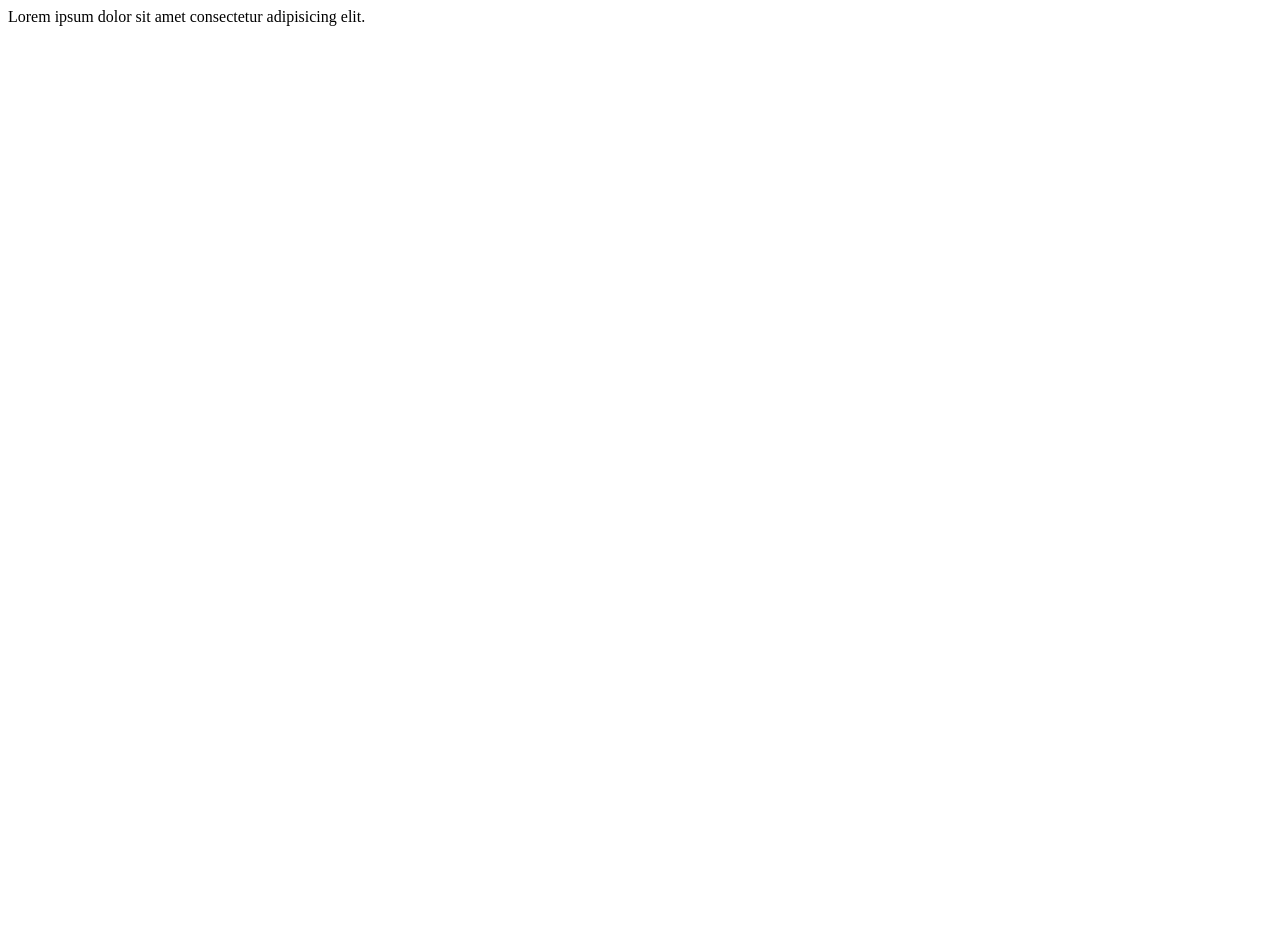
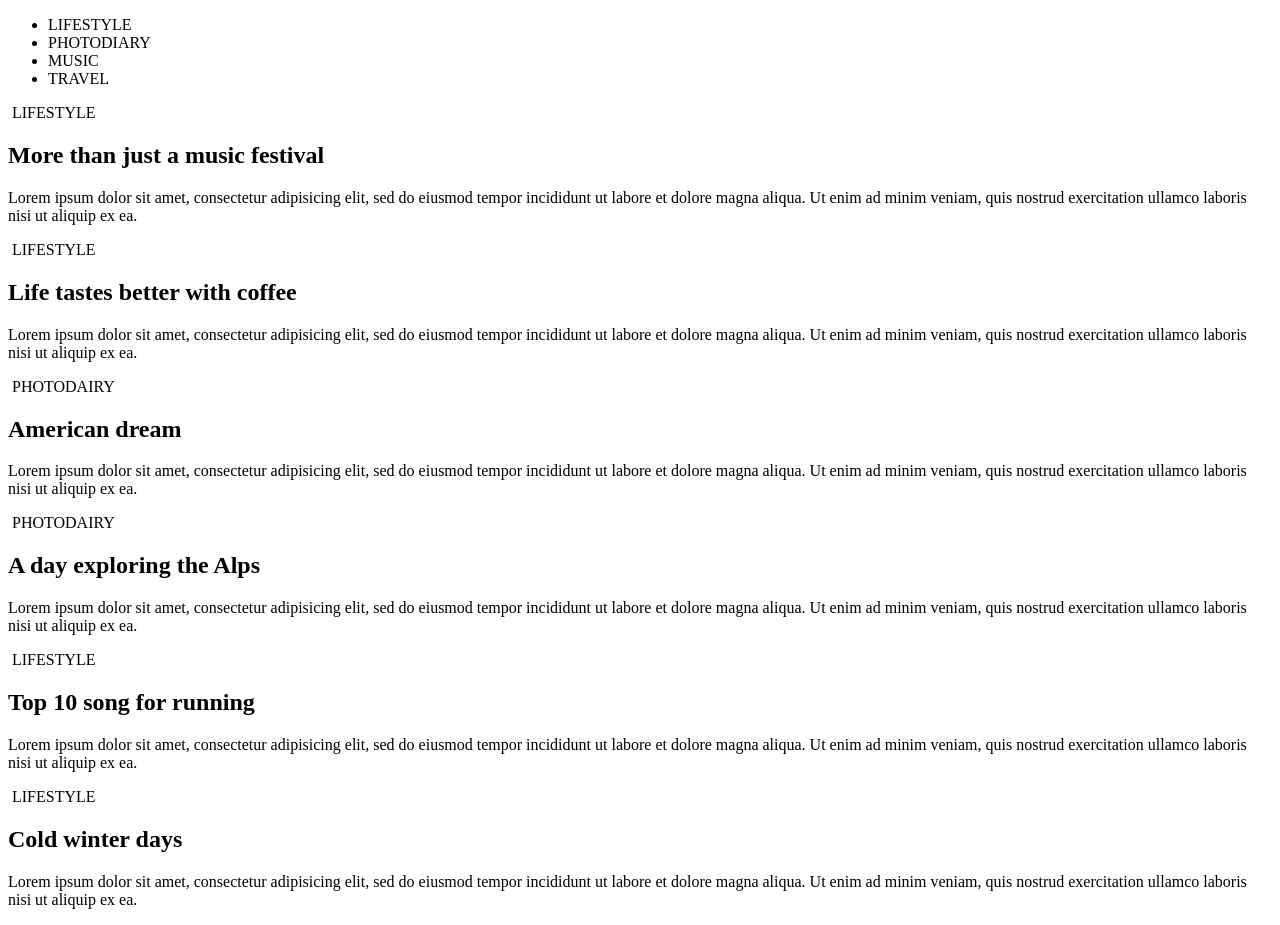
Before and after one commit to tapocxek/css_practic, a plain HTML site: page index.html in a window 1280 px wide. Before the commit the page ends 800 px from the top, so only its background shows below. Drawn offline with Linux system fonts and the light colour scheme.

Commit message:
Текст добвив

```diff
--- a/index.html
+++ b/index.html
@@ -5,8 +5,99 @@
     <meta http-equiv="X-UA-Compatible" content="IE=edge" />
     <meta name="viewport" content="width=device-width, initial-scale=1.0" />
     <title>Document</title>
+    <link
+      href="https://fonts.googleapis.com/css2?family=Playfair+Display&display=swap"
+      rel="stylesheet"
+    />
+    <link
+      href="https://fonts.googleapis.com/css2?family=Playfair+Display&family=Ubuntu:wght@300&display=swap"
+      rel="stylesheet"
+    />
   </head>
   <body>
-    Lorem ipsum dolor sit amet consectetur adipisicing elit.
+    <div class="wrapper">
+      <header class="header">
+        <nav class="header-nav">
+          <ul class="header-nav-list">
+            <li>LIFESTYLE</li>
+            <li>PHOTODIARY</li>
+            <li>MUSIC</li>
+            <li>TRAVEL</li>
+          </ul>
+        </nav>
+      </header>
+      <main class="main">
+        <div class="card-container">
+          <section class="card">
+            <img src="" alt="" class="card-img" />
+            <span class="card-category"> LIFESTYLE </span>
+            <h2 class="card-title">More than just a music festival</h2>
+            <p class="card-text">
+              Lorem ipsum dolor sit amet, consectetur adipisicing elit, sed do
+              eiusmod tempor incididunt ut labore et dolore magna aliqua. Ut
+              enim ad minim veniam, quis nostrud exercitation ullamco laboris
+              nisi ut aliquip ex ea.
+            </p>
+          </section>
+          <section class="card">
+            <img src="" alt="" class="card-img" />
+            <span class="card-category"> LIFESTYLE </span>
+            <h2 class="card-title">Life tastes better with coffee</h2>
+            <p class="card-text">
+              Lorem ipsum dolor sit amet, consectetur adipisicing elit, sed do
+              eiusmod tempor incididunt ut labore et dolore magna aliqua. Ut
+              enim ad minim veniam, quis nostrud exercitation ullamco laboris
+              nisi ut aliquip ex ea.
+            </p>
+          </section>
+          <section class="card">
+            <img src="" alt="" class="card-img" />
+            <span class="card-category"> PHOTODAIRY </span>
+            <h2 class="card-title">American dream</h2>
+            <p class="card-text">
+              Lorem ipsum dolor sit amet, consectetur adipisicing elit, sed do
+              eiusmod tempor incididunt ut labore et dolore magna aliqua. Ut
+              enim ad minim veniam, quis nostrud exercitation ullamco laboris
+              nisi ut aliquip ex ea.
+            </p>
+          </section>
+          <section class="card">
+            <img src="" alt="" class="card-img" />
+            <span class="card-category"> PHOTODAIRY </span>
+            <h2 class="card-title">A day exploring the Alps</h2>
+            <p class="card-text">
+              Lorem ipsum dolor sit amet, consectetur adipisicing elit, sed do
+              eiusmod tempor incididunt ut labore et dolore magna aliqua. Ut
+              enim ad minim veniam, quis nostrud exercitation ullamco laboris
+              nisi ut aliquip ex ea.
+            </p>
+          </section>
+          <section class="card">
+            <img src="" alt="" class="card-img" />
+            <span class="card-category"> LIFESTYLE </span>
+            <h2 class="card-title">Top 10 song for running</h2>
+            <p class="card-text">
+              Lorem ipsum dolor sit amet, consectetur adipisicing elit, sed do
+              eiusmod tempor incididunt ut labore et dolore magna aliqua. Ut
+              enim ad minim veniam, quis nostrud exercitation ullamco laboris
+              nisi ut aliquip ex ea.
+            </p>
+          </section>
+          <section class="card">
+            <img src="" alt="" class="card-img" />
+            <span class="card-category"> LIFESTYLE </span>
+            <h2 class="card-title">Cold winter days</h2>
+            <p class="card-text">
+              Lorem ipsum dolor sit amet, consectetur adipisicing elit, sed do
+              eiusmod tempor incididunt ut labore et dolore magna aliqua. Ut
+              enim ad minim veniam, quis nostrud exercitation ullamco laboris
+              nisi ut aliquip ex ea.
+            </p>
+          </section>
+            </p>
+          </section>
+        </div>
+      </main>
+    </div>
   </body>
 </html>
--- a/style.css
+++ b/style.css
@@ -0,0 +1,3 @@
+section {
+  font-style: Ubuntu;
+}
```
